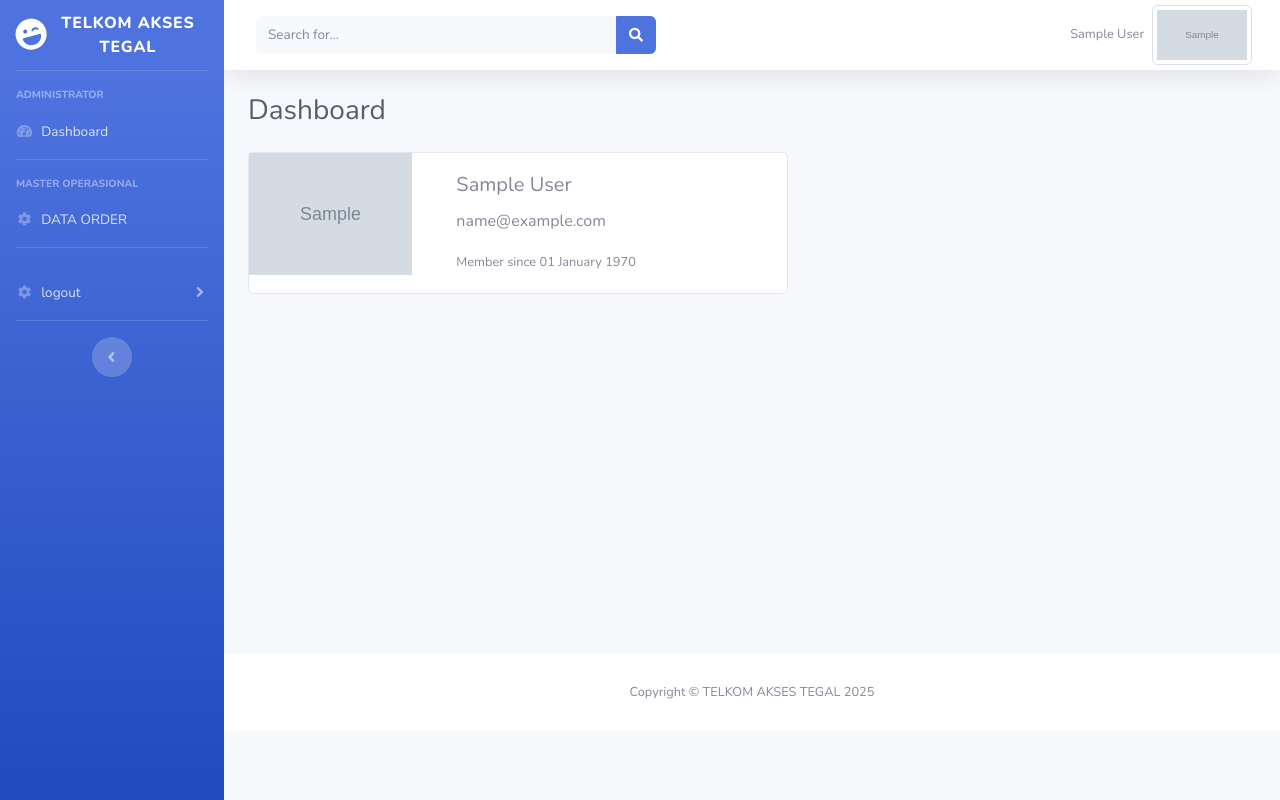
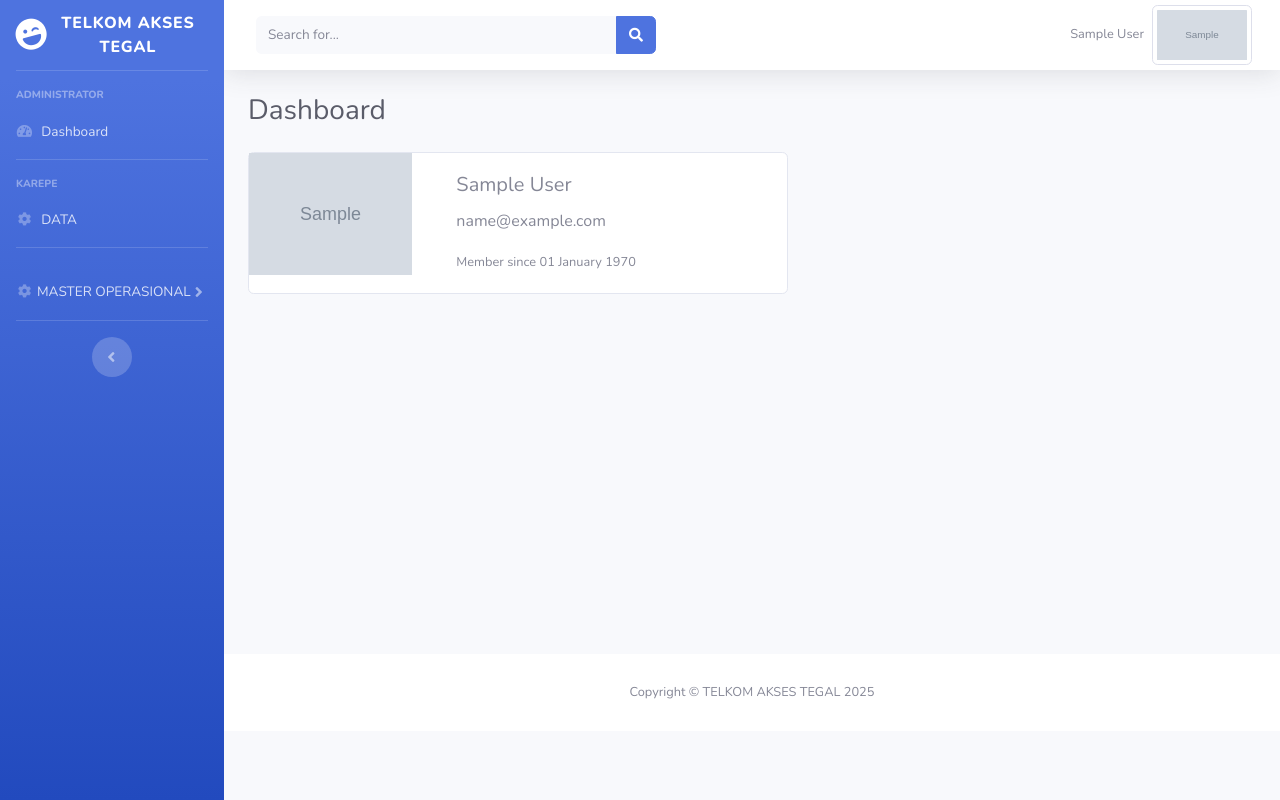
Before and after one commit to Nadiannanot/telkom, a CodeIgniter app: page /kerjapraktek/index.php/admin/index in a window 1280 px wide. Run offline with CodeIgniter, Linux system fonts and the light colour scheme; the visitor is signed in with stand-in values (Sample User, id 1); tables that the repository leaves empty or names only in its code hold one stand-in row (values such as "Sample post"); grey boxes marked "Sample" are stand-in pictures; data that the repository does not hold is empty.

Commit message:
fix order side bar admin

```diff
--- a/application/views/templates/sidebar_admin.php
+++ b/application/views/templates/sidebar_admin.php
@@ -31,14 +31,14 @@
 
 	<!-- Heading -->
 	<div class="sidebar-heading">
-		MASTER OPERASIONAL
+		karepe
 	</div>
 
 	<!-- Nav Item - Pages Collapse Menu -->
 	<li class="nav-item">
-		<a class="nav-link" href="<?= base_url('order'); ?>">
+		<a class="nav-link" href="<?= base_url('admin'); ?>">
 			<i class="fas fa-fw fa-cog"></i>
-			<span>DATA ORDER</span>
+			<span>DATA</span>
 		</a>
 
 		<!-- Divider -->
@@ -46,16 +46,15 @@
 
 		<!-- Nav Item - Pages Collapse Menu -->
 	<li class="nav-item">
-		<a class="nav-link collapsed" href=" ?= base_url('') ?> " data-toggle="collapse" data-target="#collapseTwo"
-			aria-expanded="true" aria-controls="collapseTwo">
+		<a class="nav-link collapsed" href=" ?= base_url('') ?> " data-toggle="collapse" data-target="#collapseTwo" aria-expanded="true" aria-controls="collapseTwo" style="text-decoration: none; display: flex; align-items: center;">
 			<i class="fas fa-fw fa-cog"></i>
-			<span>logout</span>
+			<span>MASTER OPERASIONAL</span>
 		</a>
 
 		<div id="collapseTwo" class="collapse" aria-labelledby="headingTwo" data-parent="#accordionSidebar">
 			<div class="bg-white py-2 collapse-inner rounded">
-				<h6 class="collapse-header">Custom Components:</h6>
-				<a class="collapse-item" href="buttons.html">Buttons</a>
+				<!-- <h6 class="collapse-header">Custom Components:</h6> -->
+				<a class="collapse-item" href="<?= base_url('order')?>">Data Order</a>
 				<a class="collapse-item" href="cards.html">Cards</a>
 			</div>
 		</div>
```
Also changed, not shown: application/controllers/Order.php (+16 -4 lines).
